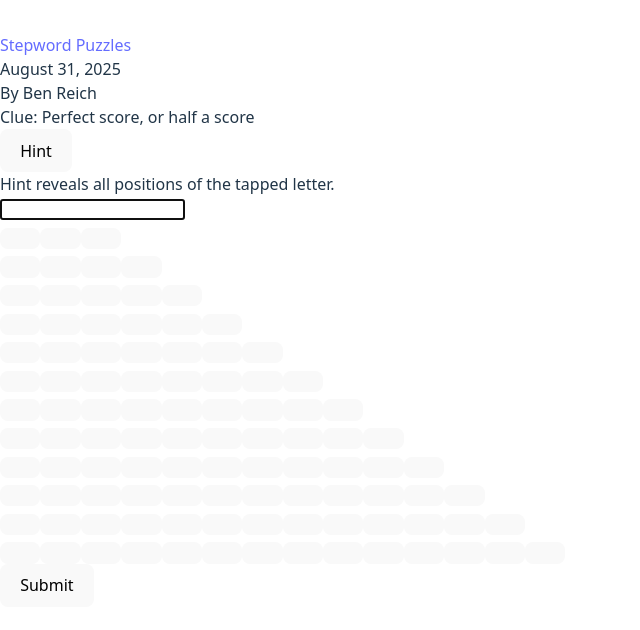
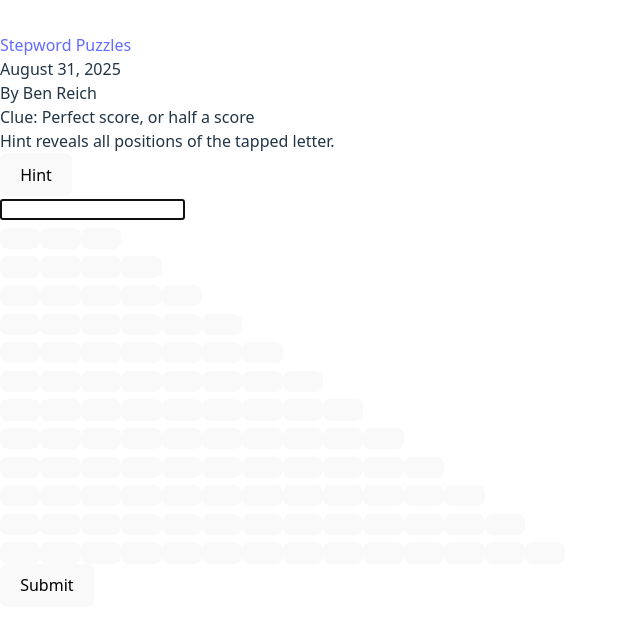
Before and after one commit to benreich4/stepwords, a React app: page /1 in a window 1280 px wide. Shown: the top 630 px of the page, without its empty margins (0-640 px from the left). Built offline with nearby package versions, Linux system fonts and the light colour scheme; the HTML template or start-up script is replaced by a standard one.

Commit message:
Move hint button and fix disarming

```diff
--- a/src/Game.jsx
+++ b/src/Game.jsx
@@ -255,29 +255,40 @@ export default function Game({ puzzle }) {
           <span className="font-semibold">Clue:</span> {clue}
         </div>
       </div>
-      <div className="w-full px-3 py-2 flex items-center gap-2 sticky top-0 bg-black/80 backdrop-blur border-b border-gray-800 z-10">
+      <div className="w-full px-3 py-2 sticky top-0 bg-black/80 backdrop-blur border-b border-gray-800 z-10
+                      flex items-center gap-2">
+        {/* Left side: revealed + note */}
+        <div className="flex items-center gap-3 min-w-0">
+          {revealedLetters.size > 0 && (
+            <div className="text-[11px] text-gray-400 truncate">
+              Revealed: {[...revealedLetters].join(", ")}
+            </div>
+          )}
+          <div className="text-[11px] text-gray-500 hidden xs:block truncate">
+            Hint reveals all positions of the tapped letter.
+          </div>
+        </div>
+
+        {/* Spacer pushes the button to the right */}
+        <div className="ml-auto" />
+
+        {/* Right side: Hint button */}
         <button
           onClick={() => setHintArmed((v) => !v)}
           className={
             "px-3 py-1.5 rounded-md text-xs border " +
-            (hintArmed ? "border-sky-500 text-sky-300 bg-sky-900/30"
-                       : "border-gray-700 text-gray-300 hover:bg-gray-900/40")
+            (hintArmed
+              ? "border-sky-500 text-sky-300 bg-sky-900/30"
+              : "border-gray-700 text-gray-300 hover:bg-gray-900/40")
           }
           aria-pressed={hintArmed}
         >
-          {hintArmed ? "Tap a square to reveal all instances of that letter" : "Hint"}
+          {hintArmed
+            ? "Tap a square to reveal all instances of that letter"
+            : "Hint"}
         </button>
+      </div>
 
-        {revealedLetters.size > 0 && (
-          <div className="text-[11px] text-gray-400">
-            Revealed: {[...revealedLetters].join(", ")}
-          </div>
-        )}
-
-        <div className="ml-auto text-[11px] text-gray-500">
-          Hint reveals all positions of the tapped letter.
-        </div>
-      </div>
 
       {/* hidden input to capture typing & mobile keyboard */}
       <input
@@ -310,8 +321,14 @@ export default function Game({ puzzle }) {
                     state={locks[i][col] ? "good" : "empty"}
                     isCursor={i === level && col === cursor}
                     onClick={() => {
-                      // Reveal this letter everywhere across ALL words
-                      applyHintGlobal(i, col);
+                      if (hintArmed) {
+                        applyHintGlobal(i, col);
+                        setHintArmed(false);   // ✅ immediately disarm
+                      } else {
+                        setLevel(i);
+                        setCursor(col);
+                        inputRef.current?.focus();
+                      }
                     }}
                   />
                 ))}
```
